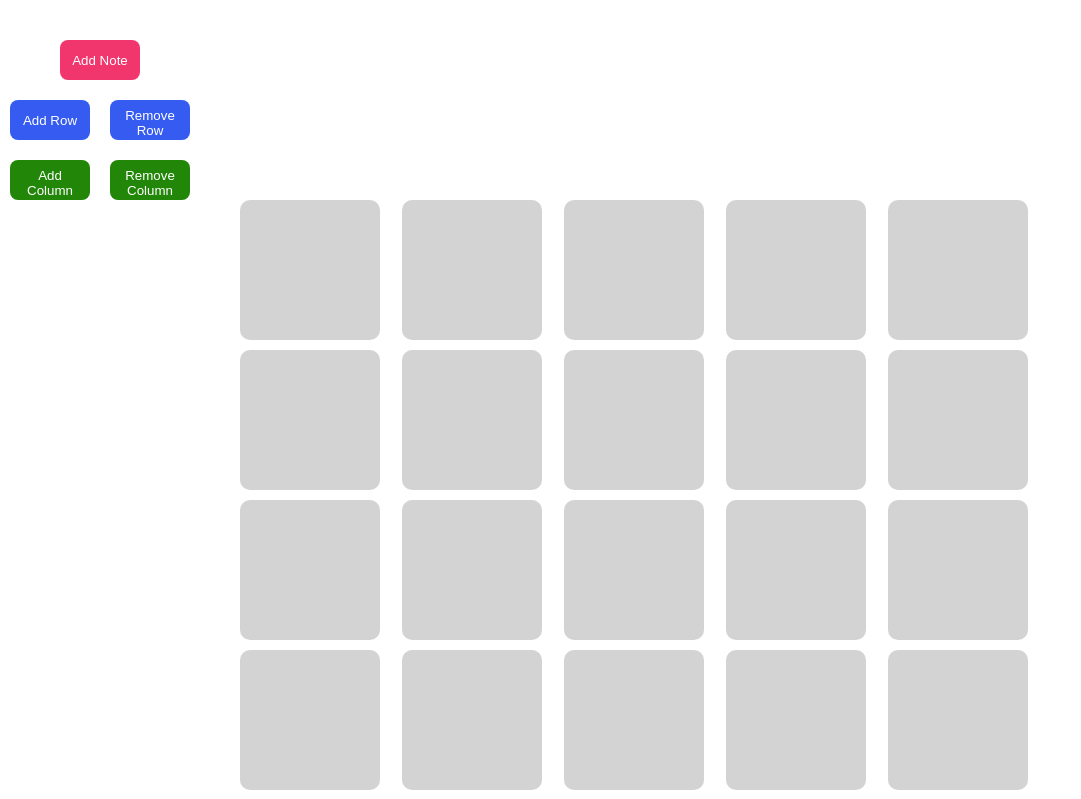
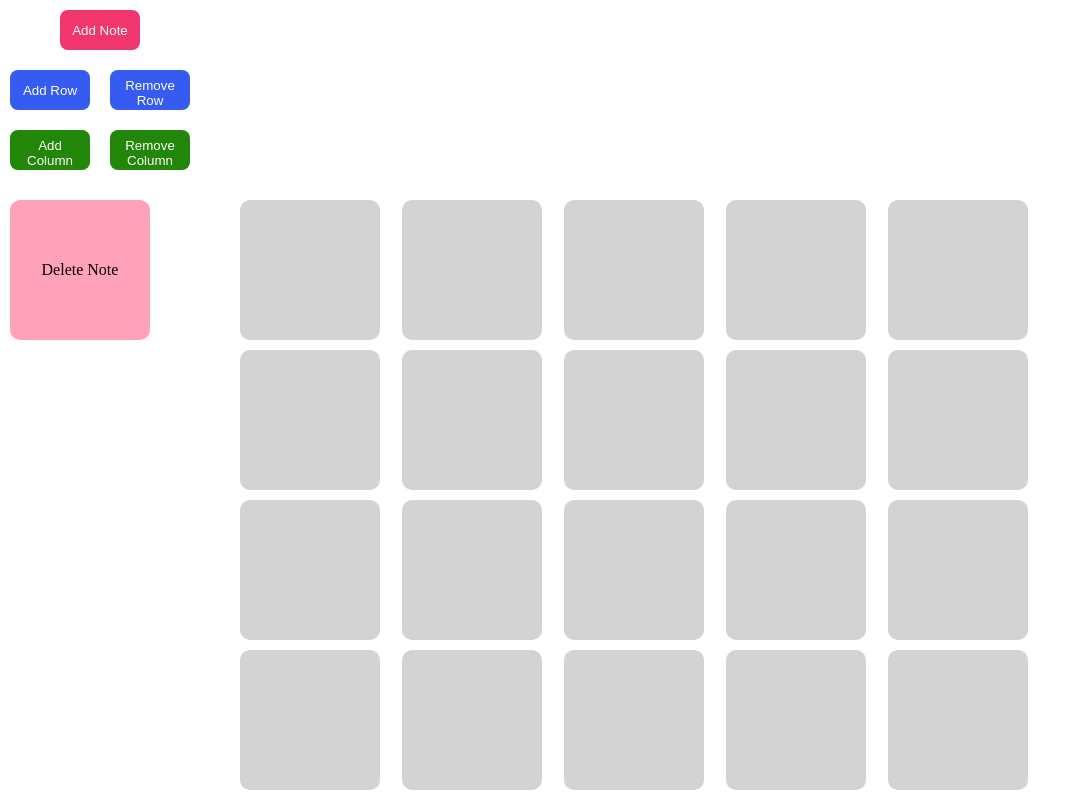
Before and after one commit to JuliusKer/notes-matrix, a React (Create React App) app: page / in a window 1280 px wide. Shown: the top 799 px of the page, without its empty margins (0-1081 px from the left). Built offline with nearby package versions, Linux system fonts and the light colour scheme.

Commit message:
add delete function

```diff
--- a/src/App.js
+++ b/src/App.js
@@ -37,8 +37,11 @@ function App() {
     const [unplacedNotes, setUnplacedNotes] = useState([]);
 
     const containers = Array.from({ length: rows * columns }, (_, index) => index + 1);
-    const addNote = () => {
-        const newNote = {id: rows * columns + unplacedNotes.length, text: `note${unplacedNotes.length + placedNotes.length + 1}`};
+    function addNote() {
+        const highestId = unplacedNotes.reduce((acc, note) => {
+            return note.id > acc ? note.id : acc;
+        });
+        const newNote = {id: highestId + 1, text: `note${unplacedNotes.length + placedNotes.length + 1}`};
         setUnplacedNotes([...unplacedNotes, newNote]);
     }
     return (
@@ -48,6 +51,9 @@ function App() {
             <button className='button rowButton2' onClick={() => setRows(rows - 1)}>Remove Row</button>
             <button className='button colButton1' onClick={() => setColumns(columns + 1)}>Add Column</button>
             <button className='button colButton2' onClick={() => setColumns(columns - 1)}>Remove Column</button>
+            <Droppable key={'delete'} id={'delete'}>
+                Delete Note
+            </Droppable>
             <Grid columns={5}>
                 {unplacedNotes.map((note) => (
                     <Draggable id={note.id} handleNoteClick={handleUnplacedNoteClick}>
@@ -107,6 +113,14 @@ function App() {
         const replacedNote = placedNotes.find((note) => note.id === over?.id);
 
         if (over) {
+            if (over.id === 'delete') {
+                if (movedUnplacedNote) {
+                    setUnplacedNotes(unplacedNotes.filter((note) => note.id !== active.id));
+                } else {
+                    setPlacedNotes(placedNotes.filter((note) => note.id !== active.id));
+                }
+                return;
+            }
             if (movedUnplacedNote) {
                 let newUnplacedNotes = unplacedNotes.filter((note) => note.id !== active.id);
                 let newPlacedNotes = placedNotes;
--- a/src/Droppable.jsx
+++ b/src/Droppable.jsx
@@ -7,26 +7,33 @@ export function Droppable(props) {
     });
 
     const inlineStyle = {
-        // color: isOver ? 'green' : undefined,
         backgroundColor: isOver ? 'lightgreen' : 'lightgrey',
-        // opacity: transform ? '0.5' : '1',
         transformOrigin: '50% 50%',
         height: '140px',
         width: '140px',
         borderRadius: '10px',
-        // cursor: transform ? 'grabbing' : 'grab',
-        // backgroundColor: '#ffffff',
         display: 'flex',
         justifyContent: 'center',
         alignItems: 'center',
-        // boxShadow: transform  ? 'rgb(63 63 68 / 5%) 0px 2px 0px 2px, rgb(34 33 81 / 15%) 0px 2px 3px 2px' : 'rgb(63 63 68 / 5%) 0px 0px 0px 1px, rgb(34 33 81 / 15%) 0px 1px 3px 0px',
-        // transform: transform ? 'scale(1.05)' : 'scale(1)',
-        // transform: transform ? `translate3d(${transform.x}px, ${transform.y}px, 0)` : undefined,
+    };
+
+    const deleteStyle = {
+        backgroundColor: isOver ? 'red' : '#FF003F5E',
+        transformOrigin: '50% 50%',
+        height: '140px',
+        width: '140px',
+        borderRadius: '10px',
+        display: 'flex',
+        justifyContent: 'center',
+        alignItems: 'center',
+        position: 'fixed',
+        top: '200px',
+        left: '10px',
     };
 
 
     return (
-        <div ref={setNodeRef} style={inlineStyle}>
+        <div ref={setNodeRef} style={props.id !== 'delete' ? inlineStyle : deleteStyle}>
             {props.children}
         </div>
     );
--- a/src/index.css
+++ b/src/index.css
@@ -11,30 +11,30 @@
 
 .addButton {
     background-color: #f1356d;
-    top: 40px;
+    top: 10px;
     left: 60px;
 }
 
 .rowButton1 {
     background-color: #355bf1;
-    top: 100px;
+    top: 70px;
     left: 10px;
 }
 
 .rowButton2 {
     background-color: #355bf1;
-    top: 100px;
+    top: 70px;
     left: 110px;
 }
 
 .colButton1 {
     background-color: #228608;
-    top: 160px;
+    top: 130px;
     left: 10px;
 }
 
 .colButton2 {
     background-color: #228608;
-    top: 160px;
+    top: 130px;
     left: 110px;
 }
```
